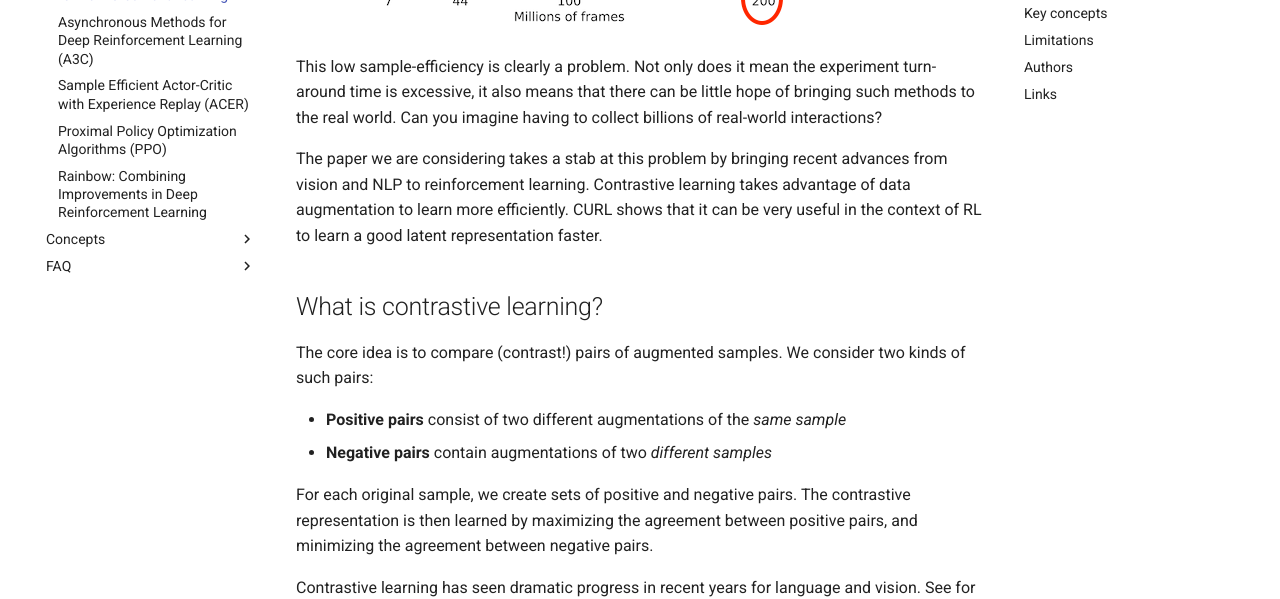
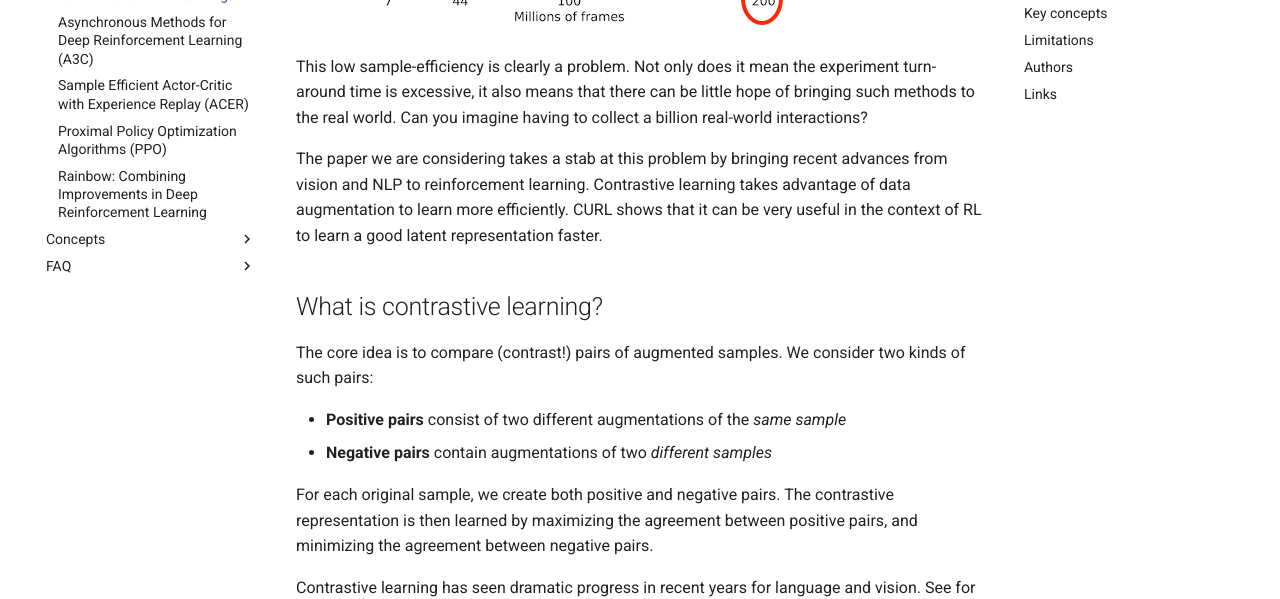
Before and after one commit to MasterScrat/rl-insights, an MkDocs documentation site: the page built from docs/curl.md, in a window 1280 px wide and 900 px high, scrolled down 1550 px. Shown: the part 203-802 px from the top of the window. Built offline with MkDocs 1.6.1 and Material for MkDocs 9.7.7, drawn with Linux system fonts in a browser that asks for light colours; comment, search, counter and statistics services are not loaded; some of the changed text lies outside the part shown.

Commit message:
Updating curl

```diff
--- a/docs/curl.md
+++ b/docs/curl.md
@@ -22,7 +22,7 @@ On the other hand, let's have a look at results using Atari games as a benchmark
 
 ![Rainbow benchmarks](img/curl_rainbow.png)
 
-This low sample-efficiency is clearly a problem. Not only does it mean the experiment turn-around time is excessive, it also means that there can be little hope of bringing such methods to the real world. Can you imagine having to collect billions of real-world interactions?
+This low sample-efficiency is clearly a problem. Not only does it mean the experiment turn-around time is excessive, it also means that there can be little hope of bringing such methods to the real world. Can you imagine having to collect a billion real-world interactions?
 
 The paper we are considering takes a stab at this problem by bringing recent advances from vision and NLP to reinforcement learning. Contrastive learning takes advantage of data augmentation to learn more efficiently. CURL shows that it can be very useful in the context of RL to learn a good latent representation faster.
 
@@ -34,7 +34,7 @@ The core idea is to compare (contrast!) pairs of augmented samples. We consider
 - **Positive pairs** consist of two different augmentations of the *same sample*
 - **Negative pairs** contain augmentations of two *different samples*
 
-For each original sample, we create sets of positive and negative pairs. The contrastive representation is then learned by maximizing the agreement between positive pairs, and minimizing the agreement between negative pairs.
+For each original sample, we create both positive and negative pairs. The contrastive representation is then learned by maximizing the agreement between positive pairs, and minimizing the agreement between negative pairs.
 
 Contrastive learning has seen dramatic progress in recent years for language and vision. See for example BERT, an application to masked language modeling[^bert], or the SimCLR framework, used to learn visual representations[^simclr].
 
```
Also changed, not shown: other parts of docs/curl.md (+3 -3 lines).
